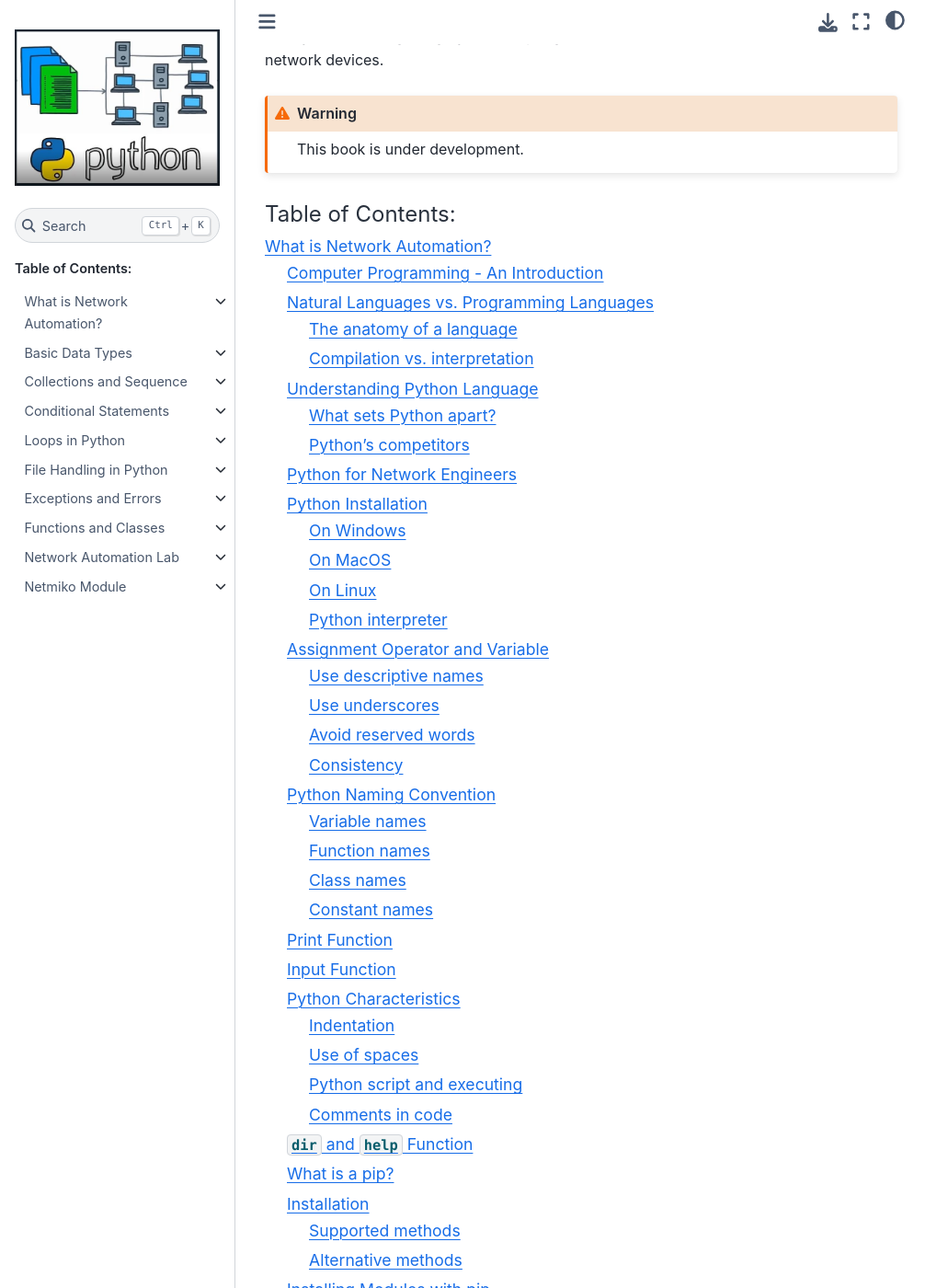
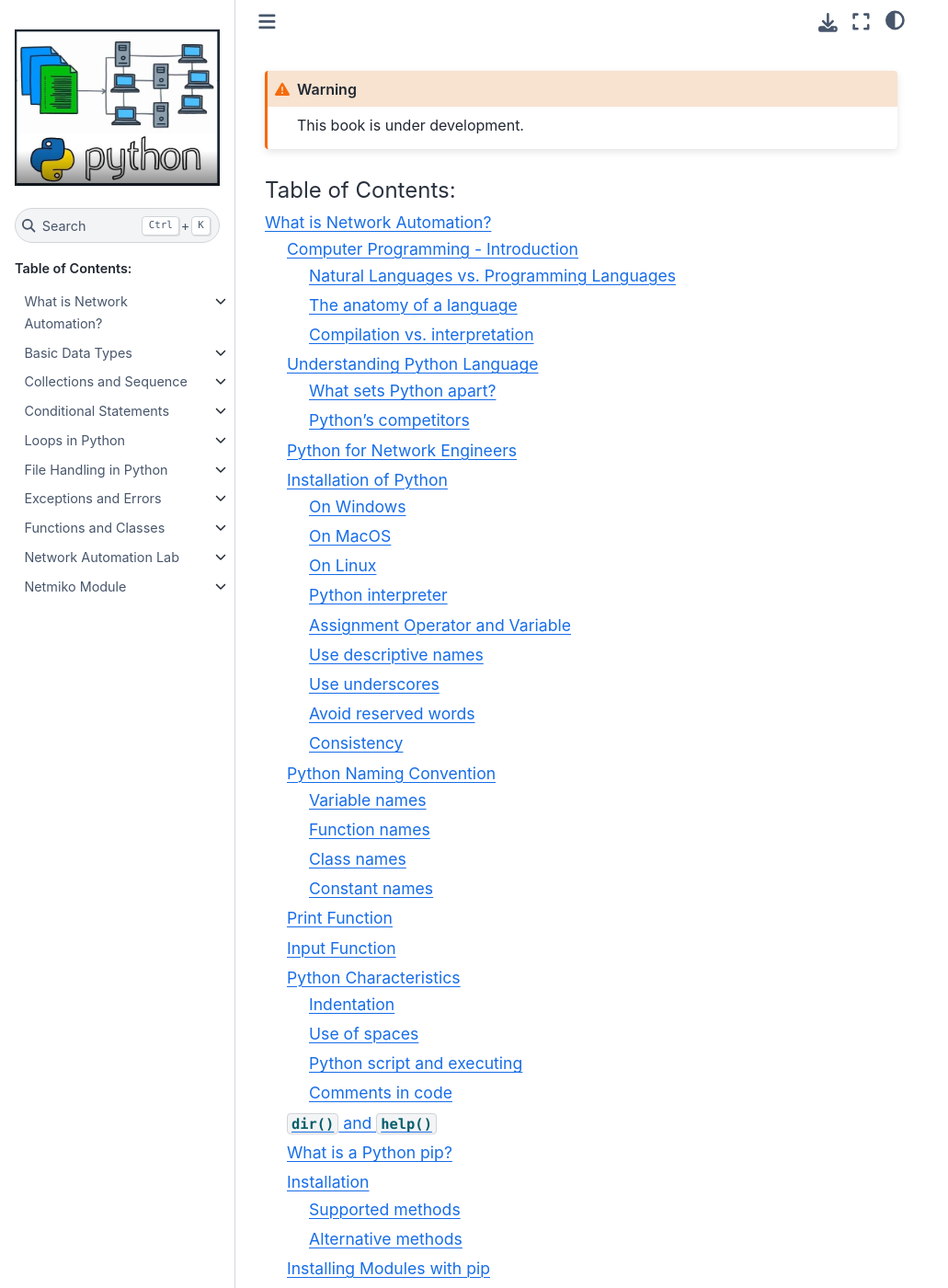
Before and after one commit to sydasif/python-book, a Sphinx documentation site: the page built from docs/source/index.md, in a window 1280 px wide and 1400 px high, scrolled down 780 px. Shown: the whole window at 92% size, without its empty margins (0-1031 px from the left). Built offline with Sphinx 7.4.7 and the Sphinx Book theme 1.1.4, drawn with Linux system fonts in a browser that asks for light colours.

Commit message:
Update chapter 1

````diff
--- a/docs/source/01_introduction/01_intro.md
+++ b/docs/source/01_introduction/01_intro.md
@@ -1,4 +1,4 @@
-## Computer Programming - An Introduction
+## Computer Programming - Introduction
 
 Inside every computer, there’s a special set of instructions that makes a computer to work, is called a computer program. It’s the essential life force that transforms computer hardware into a functional device. To help you understand this concept, think of a computer as a piano, an instrument that remains silent without a skilled musician.
 
@@ -13,7 +13,7 @@
 
 When combined, all these four apparently simple actions make a computer program. Even though these actions are different from that of what a computer naturally understands, they can be translated into a language that the computer can understand.
 
-## Natural Languages vs. Programming Languages
+### Natural Languages vs. Programming Languages
 
 Human language serve as tools for expressing intentions and transferring knowledge. Even though some languages require no spoken or written words, as they rely on gestures or body language, while others, like our mother tongue, enable us to convey our thoughts and reflect reality. Computers have their own language, known as machine language, which is complex and challenging for humans to understand fully.
 
--- a/docs/source/01_introduction/02_install.md
+++ b/docs/source/01_introduction/02_install.md
@@ -14,7 +14,7 @@
 
 In summary, Python empowers network engineers to streamline operations, improve network efficiency, and enhance security. Whether you're managing a small network or a large infrastructure, Python equips you to handle network automation tasks with greater efficiency and effectiveness.
 
-## Python Installation
+## Installation of Python
 
 Before you begin using Python for network automation, it's important to understand how to set up Python on your specific operating system. Let's go through this initial step.
 
@@ -22,14 +22,14 @@
 
 While Python may not be pre-installed on Windows, the installation process is simple:
 
-1. Visit the official Python [website](https://www.python.org/downloads/windows/) and download the Windows installer for your desired Python version.
+1. Visit the official Python ***[website](https://www.python.org/downloads/windows/)*** and download the Windows installer for your desired Python version.
 2. Run the installer and follow the installation wizard's instructions. Make sure to select the option to "Add Python to PATH" during installation.
 
 ### On MacOS
 
 Python is often pre-installed on MacOS, but you may prefer to manage your Python installation:
 
-1. Download the Python installer for MacOS from the official [website](https://www.python.org/downloads/mac-osx/).
+1. Download the Python installer for MacOS from the official ***[website](https://www.python.org/downloads/mac-osx/)***.
 2. Run the installer and follow the installation instructions.
 3. Although MacOS typically comes with Python 2.7, it's advisable to install the latest Python 3 version for compatibility with newer Python packages.
 
@@ -40,15 +40,15 @@
 - For Debian/Ubuntu-based systems, you can use `apt` to install Python:
 
 ```bash
-$ sudo apt update
-$ sudo apt install python3
+<> sudo apt update
+<> sudo apt install python3
 ```
 
 - For Red Hat/Fedora-based systems, you can use `dnf` or `yum`:
 
 ```bash
-$ sudo dnf install python3
-$ sudo yum install python3
+<> sudo dnf install python3
+<> sudo yum install python3
 ```
 
 For other Linux distributions, consult your system's package manager for the appropriate commands.
@@ -65,8 +65,8 @@
 ```python
 Python 3.10.7 ............. [MSC v.1933 64 bit (AMD64)] on win32
 Type "help", "copyright", "credits" or "license" for more information.
->>> print("Hello, Python!")
-Hello, Python!
+>>> print("Hello, Python")
+Hello, Python
 ```
 
 The Python interpreter is an excellent way to test small pieces of code, experiment with Python features, and quickly see the results. Let’s start by simply creating a variable called `hostname` and assigning it a value:
@@ -91,7 +91,7 @@
 
 Once a variable is assigned, we can easily print it using the `print()` command. However, while in the Python shell, you can also print `hostname` value or any other variable by just typing in the name of the variable and pressing `Enter` key. It's particularly helpful when you're learning Python or troubleshooting issues in your scripts.
 
-## Assignment Operator and Variable
+### Assignment Operator and Variable
 
 Python uses a straightforward syntax for variable assignment. Here are some examples:
 
@@ -160,8 +160,8 @@
 ```python
 Python 3.10.7 ............. [MSC v.1933 64 bit (AMD64)] on win32
 Type "help", "copyright", "credits" or "license" for more information.
->>> print("Hello, Python!")
-Hello, Python!
+>>> print("Hello, Python")
+Hello, Python
 ```
 
 Here, the text enclosed in double quotes is the message you want to display. You can print variables, numbers, or any other data type using the `print()` function.
@@ -209,7 +209,7 @@
 - If needed, adjust the script's permissions to make it executable. You can use the `chmod` command on Unix-based systems:
 
 ```bash
-$ chmod +x my_code.py
+<> chmod +x my_code.py
 ```
 
 This command makes the script executable.
@@ -217,13 +217,13 @@
 - On Windows, run the script using the following command:
 
 ```bash
-$ python my_code.py
+<> python my_code.py
 ```
 
 Alternatively, you can use the Python launcher with the `py` command:
 
 ```bash
-$ py my_code.py
+<> py my_code.py
 ```
 
 Here's an example script:
@@ -252,7 +252,7 @@
 
 For multi-line comments, Python allows the use of triple-quotes (`'''`) or (`"""`) at the beginning and end of the comment block.
 
-## `dir` and `help` Function
+## `dir()` and `help()`
 
 Python equips you with useful tools, such as the `dir()` function and the `help()` function. These tools are invaluable for exploring and comprehending Python libraries and modules as you apply them to your network engineering tasks.
 
--- a/docs/source/01_introduction/03_pip.md
+++ b/docs/source/01_introduction/03_pip.md
@@ -1,4 +1,4 @@
-## [What is a pip?](https://pypi.org/project/pip/)
+## [What is a Python pip?](https://pypi.org/project/pip/)
 
 `pip` is the package installer for Python. You can use `pip` to install packages from the Python Package Index and other indexes/libraries.
 
@@ -26,8 +26,8 @@
 On Ubuntu its come pre-installed if not, install it with the below command:
 
 ```shell
-[$] <> sudo apt update
-$ sudo apt install python3-venv python3-pip
+<> sudo apt update
+<> sudo apt install python3-venv python3-pip
 ```
 
 To check to install modules via `pip` use `pip list` and to check `pip` version use `pip --version` commands.
@@ -41,23 +41,23 @@
 The following command will install the latest version of a module and its dependencies from the Python Packaging Index.
 
 ```shell
-[$] <> python3 -m pip install netmiko
+<> python3 -m pip install netmiko
 ```
 
 It is also possible to specify an exact or minimum version directly on the command line, the package name and the version.
 
 ```shell
-[$] <> python -m pip install SomePackage==1.0.4    # specific version
+<> python -m pip install SomePackage==1.0.4    # specific version
 ```
 
 Upgrading existing modules
 
 ```shell
-[$] <> python3 -m pip install --upgrade netmiko
+<> python3 -m pip install --upgrade netmiko
 ```
 
 or `pip` must be requested explicitly to upgrade.
 
 ```shell
-[$] <> python3 -m pip install -U pip
+<> python3 -m pip install -U pip
 ```
--- a/docs/source/index.md
+++ b/docs/source/index.md
@@ -2,25 +2,23 @@
 
 Learn network programmability with Python, GNS3, and Cisco devices.
 
-- What you’ll learn
+- ***What you’ll learn***
   1. Python fundamentals
   2. Network automation with Python
 
-- About the author
+- ***About the author***
+  - I am an Associate Engineer (DAE in Electronics) exploring network automation as a hobby after  working in computer networks for 25 years. My skills as an Associate Engineer include:
+  - Routing and Switching
+  - OFC/LAN Networking
+  - IP Addressing and Sub-netting
+  - Computer Basics - Windows 7/10
+  - Linux and Ubuntu Desktop/Server
+  - VMware/KVM/VirtualBox
+  - Docker/Vagrant - Hands On
+  - Ansible for Network Automation
+  - Python for Network Automation
 
-I am an Associate Engineer (DAE in Electronics) exploring network automation as a hobby after  working in computer networks for 25 years. My skills as an Associate Engineer include:
-
-- Routing and Switching
-- OFC/LAN Networking
-- IP Addressing and Sub-netting
-- Computer Basics - Windows 7/10
-- Linux and Ubuntu Desktop/Server
-- VMware/KVM/VirtualBox
-- Docker/Vagrant - Hands On
-- Ansible for Network Automation
-- Python for Network Automation
-
-- Conventions
+- ***Conventions***
 
 This book is a guide for network engineers and is intended for network engineers to write code. Therefore, no time is spent on coding style. Programming concepts such as object-oriented programming are not covered in detail due to their complexity. However, this book mainly focuses on getting Python scripting to work with minimal effort to automate network devices.
 
````
Also changed, not shown: docs/source/01_introduction/04_venv.md (+7 -7 lines).
